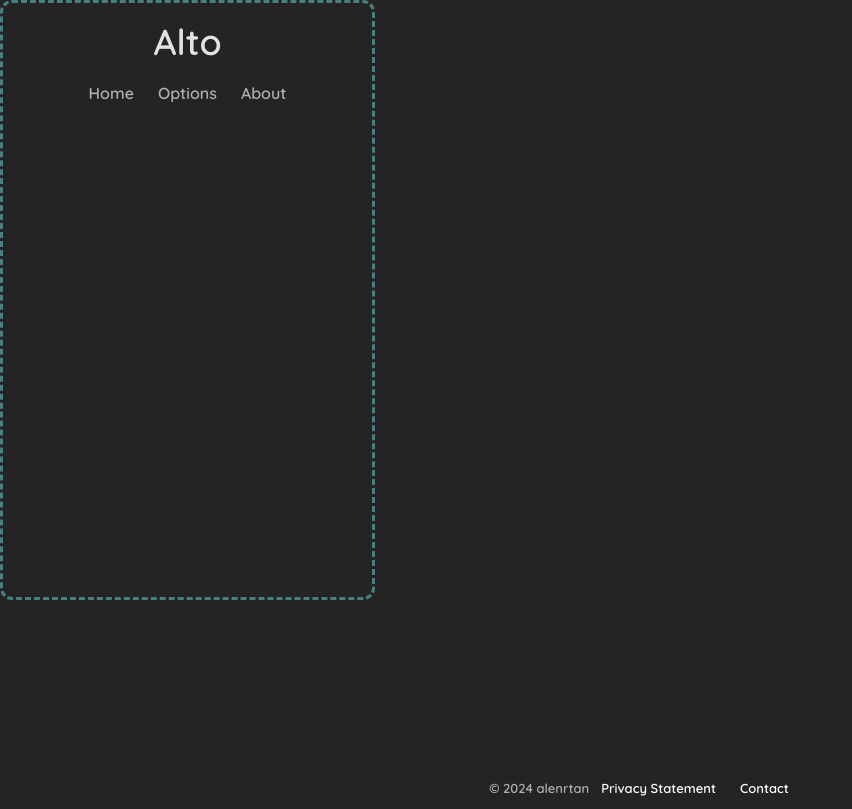
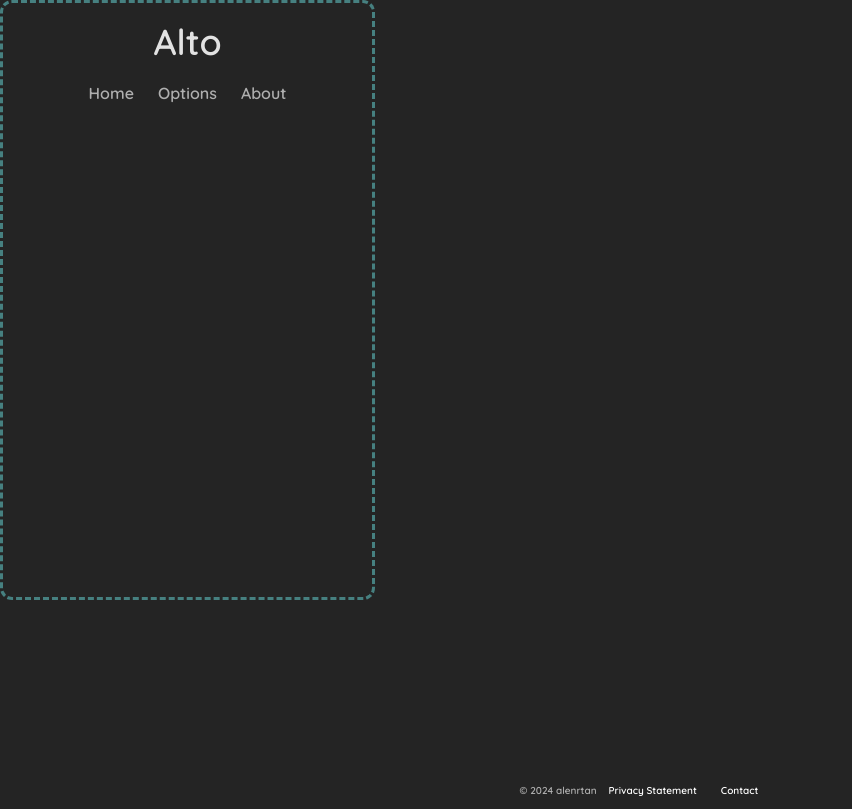
Before and after one commit to alenrtan/Alto, a React (Vite) app: page / in a window 1280 px wide. Shown: the whole page, without its empty margins (0-852 px from the left). Built offline with nearby package versions, Linux system fonts and the light colour scheme.

Commit message:
footer items

```diff
--- a/src/components/footerItems.jsx
+++ b/src/components/footerItems.jsx
@@ -2,13 +2,13 @@ import React from "react"
 import { Link } from "react-router-dom"
 import '../styles/main.css'
 
-export default function footerItems(){
+export default function FooterItems(){
     return (
         <footer>
           <div className="left-foot">&copy; 2024 alenrtan</div>
           <div className="right-foot">
             <Link to="/privacy" className="links right-foot">Privacy Statement</Link>
-            <Link to="/contact" className="links right-foot">Contact</Link>
+            <Link to="" className="links right-foot">Contact</Link>
           </div>
         </footer>
     )
--- a/src/pages/about.jsx
+++ b/src/pages/about.jsx
@@ -1,6 +1,6 @@
 import React from "react";
 import { Link } from "react-router-dom"
-import Footer from "../components/footerItems"
+import FooterItems from "../components/footerItems";
 import '../styles/main.css'
 
 export default function About(){
@@ -29,7 +29,7 @@ export default function About(){
                 </div>
             </div>
 
-           <Footer/>
+           <FooterItems/>
         </div>
     )
 }
--- a/src/pages/landing.jsx
+++ b/src/pages/landing.jsx
@@ -1,6 +1,7 @@
 import React from "react"
 import { Link } from "react-router-dom"
-import Footer from "../components/footerItems"
+import FooterItems from "../components/footerItems"
+
 import '../styles/main.css'
 
 export default function App(){
@@ -8,14 +9,17 @@ export default function App(){
     // returning the actual page
     return (
       <div className="main-container">
-        <div className="header-container">Alto</div>
+        <div className="header-container">
+
+          Alto
+        </div>
         <div className="subheader-container">
           <Link to="/" className="links">Home</Link>
           <Link to="/options" className="links">Options</Link>
           <Link to="/about" className="links">About</Link>
         </div>
 
-        <Footer/>
+        <FooterItems/>
       </div>
     )
   }
--- a/src/pages/options.jsx
+++ b/src/pages/options.jsx
@@ -1,6 +1,6 @@
 import React from "react";
 import { Link } from "react-router-dom"
-import Footer from "../components/footerItems"
+import FooterItems from "../components/footerItems";
 import '../styles/main.css'
 
 export default function Options(){
@@ -15,7 +15,7 @@ export default function Options(){
                 <Link to="/about" className="links">About</Link>
             </div>
 
-            <Footer/>
+            <FooterItems/>
         </div>
     )
 }
--- a/src/styles/main.css
+++ b/src/styles/main.css
@@ -31,7 +31,7 @@ footer{
   width: 100%;
   color: rgb(175, 175, 175);;
   margin: 2px;
-  font-size: small;
+  font-size: x-small;
 
   .right-foot{
     text-align: end;
```
